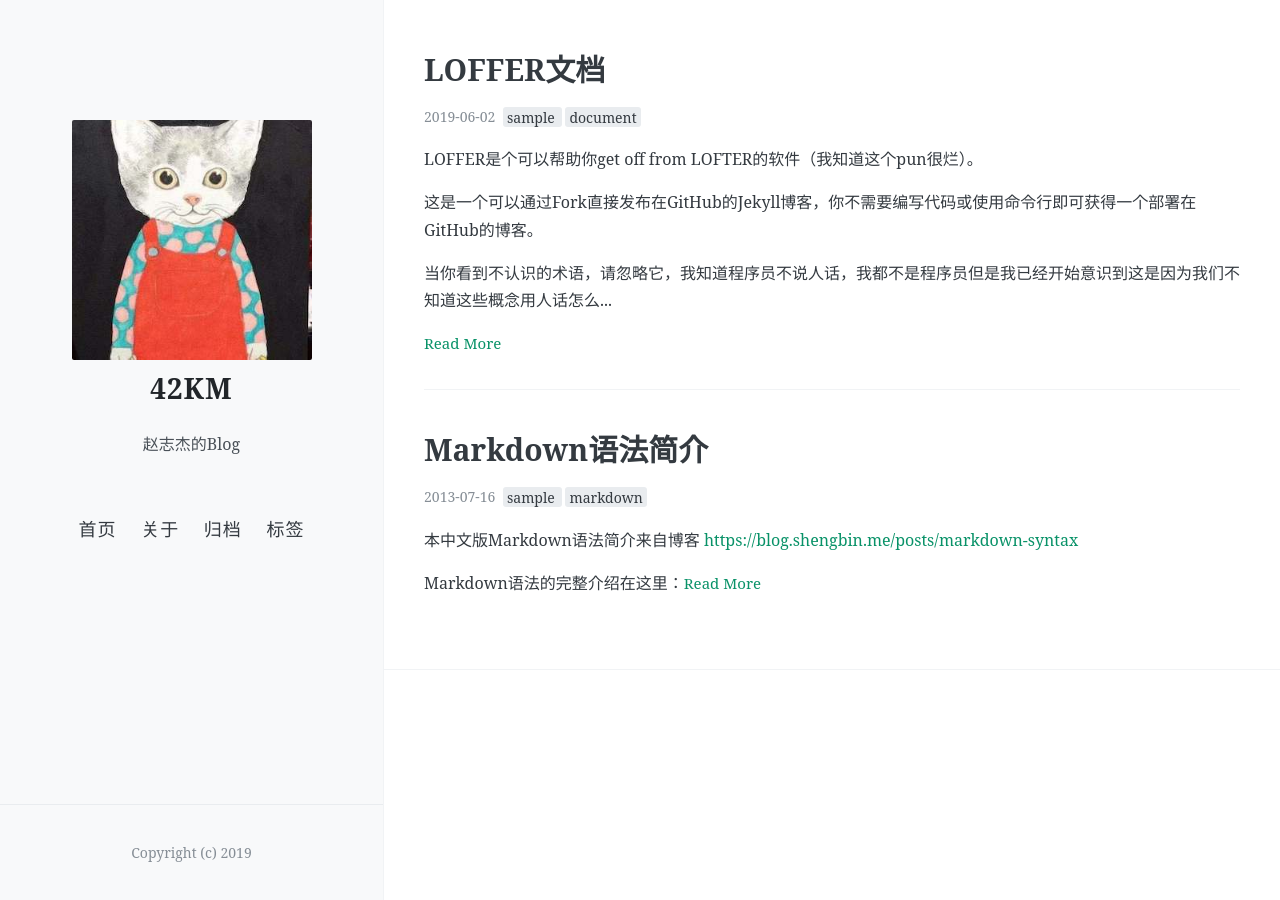
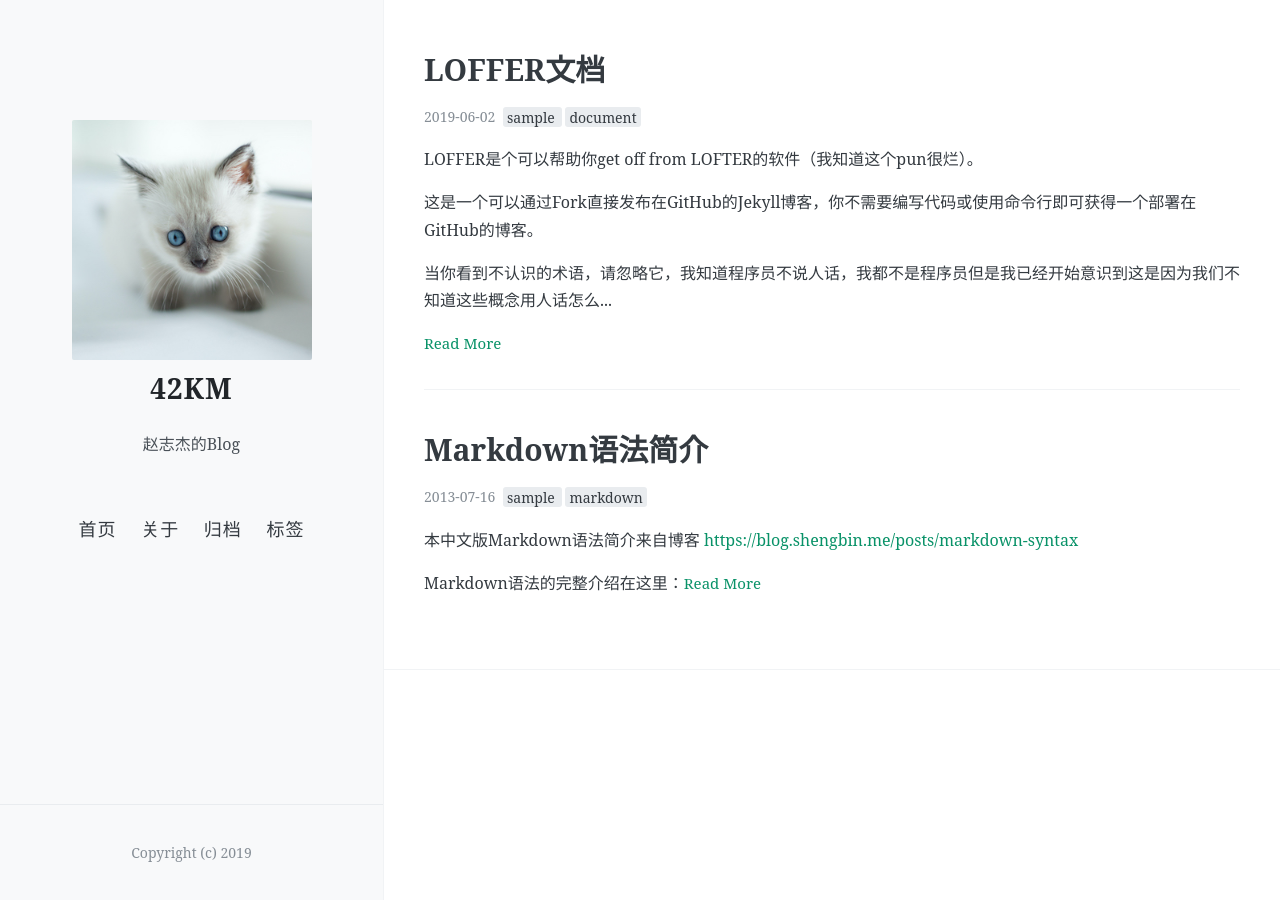
Before and after one commit to zhaozj19/zhaozj19.github.io, a Jekyll site: the page built from index.html, in a window 1280 px wide. Built offline with Jekyll 4.4.1, drawn with Linux system fonts in a browser that asks for light colours; nearby versions of some CDN libraries; the list of posts is cut into pages by our own code.

Commit message:
change config

```diff
--- a/_config.yml
+++ b/_config.yml
@@ -14,7 +14,7 @@ description: 赵志杰的Blog
 #
 
 # 你的博客logo图片URL，建议尺寸不超过300px × 300px
-avatar: https://raw.githubusercontent.com/zhaozj19/zhaozj19.github.io/master/images/logo.png
+avatar: https://raw.githubusercontent.com/zhaozj19/zhaozj19.github.io/master/images/IJgK7oTlK58.jpg
 
 # 你的favicon（出现在浏览器tab上）图片URL，建议使用较小(64px × 64px)的图片
 favicon: https://raw.githubusercontent.com/zhaozj19/zhaozj19.github.io/master/images/favicon.png
```
Also changed, not shown: images/IJgK7oTlK58.jpg (added).
